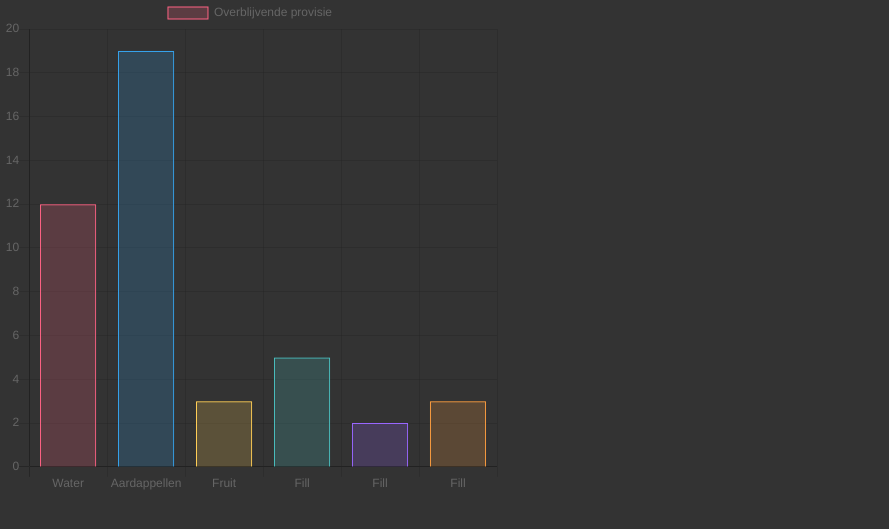
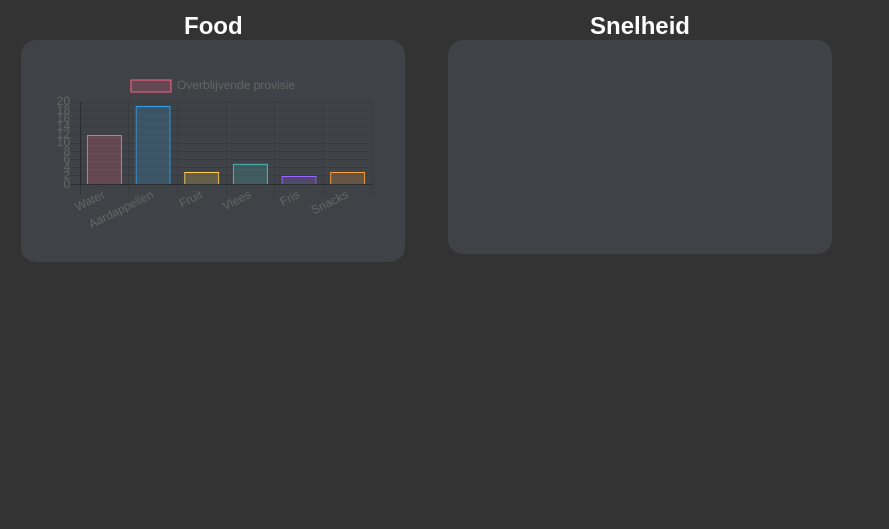
Before and after one commit to Vindicius/Challenge1, a plain HTML site: page index.html in a window 1280 px wide. Shown: the part 83-612 px from the top of the page, without its empty margins (0-889 px from the left). Drawn offline with nearby package versions, Linux system fonts and the light colour scheme.

Commit message:
Borders toegevoegd en begin met resposiveness

```diff
--- a/index.html
+++ b/index.html
@@ -12,21 +12,27 @@
 
 <body>
 	<header>
-		<img class="logo" src="img/SpaceX-Logo.svg" alt="" srcset="">
+		<img class="logo" src="img/SpaceX-Logo.svg">
 
 	</header>
 
 	<main>
-		<section class="data1">
-			<canvas id="myChart" width="400" height="400"></canvas>
+		<section class="data">
+			<h1>Food</h1>
+			<div class="innerData">
+				<canvas id="myChart"></canvas>
+			</div>
 		</section>
 
-		<section class="data2">
-
+		<section class="data">
+			<h1>Snelheid</h1>
+			<div class="innerData">
+				<canvas id="speed"></canvas>
+			</div>
 
 		</section>
 
-		<section class="data3">
+		<section class="data">
 
 		</section>
 
--- a/js/javascript.js
+++ b/js/javascript.js
@@ -1,8 +1,9 @@
+// food supplies
 var ctx = document.getElementById("myChart").getContext('2d');
 var myChart = new Chart(ctx, {
     type: 'bar',
     data: {
-        labels: ["Water", "Aardappellen", "Fruit", "Fill", "Fill", "Fill"],
+        labels: ["Water", "Aardappellen", "Fruit", "Vlees", "Fris", "Snacks"],
         datasets: [{
             label: 'Overblijvende provisie',
             data: [12, 19, 3, 5, 2, 3],
--- a/style/style.css
+++ b/style/style.css
@@ -4,6 +4,7 @@ html, body, menu, p, h1, h2, h3, section {
 }
 body{
     background-color: #333333;
+    font-family: 'Arial', sans-serif;
 }
 
 /* navbar/logo */
@@ -14,17 +15,31 @@ header {
     height: 80px;
 }
 .logo{
-	width: 320px;
+    width: 320px;
+}
+/* einde navbar code*/
 
+/*begin containers*/
+main{
+    display: flex;
+    flex-direction: column;
+    flex-wrap: wrap;
+    justify-content: space-around;
 }
-
-
-
-
-.data1{
-	height: 500px;
-	width: 500px;
+main h1{
+    text-align: center;
+    color: #fff;
 }
+.data{
+	width: 100%;
+    padding: 15px
+}
+.innerData{
+    padding: 30px;
+    background-color: #3F4347;
+    border-radius: 15px;
+}
+/*Einde containers*/
 
 @media only screen and (max-width: 959px) {
 
@@ -35,5 +50,11 @@ header {
 }
 
 @media only screen and (min-width: 1200px) {
-
+    main{
+        flex-direction: row;
+        justify-content: space-around;
+    }
+    .data{
+        width: 30%;
+    }
 }
```
